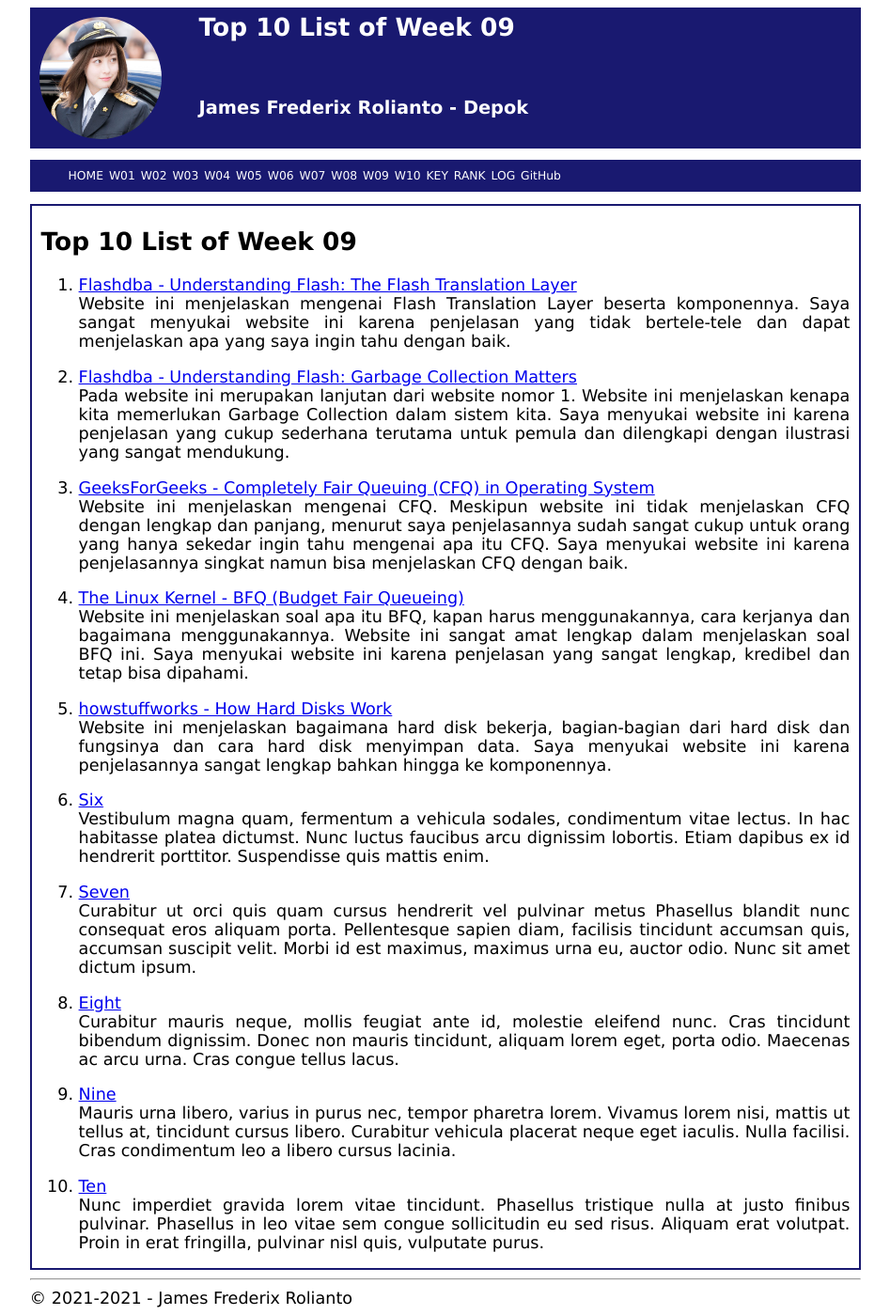
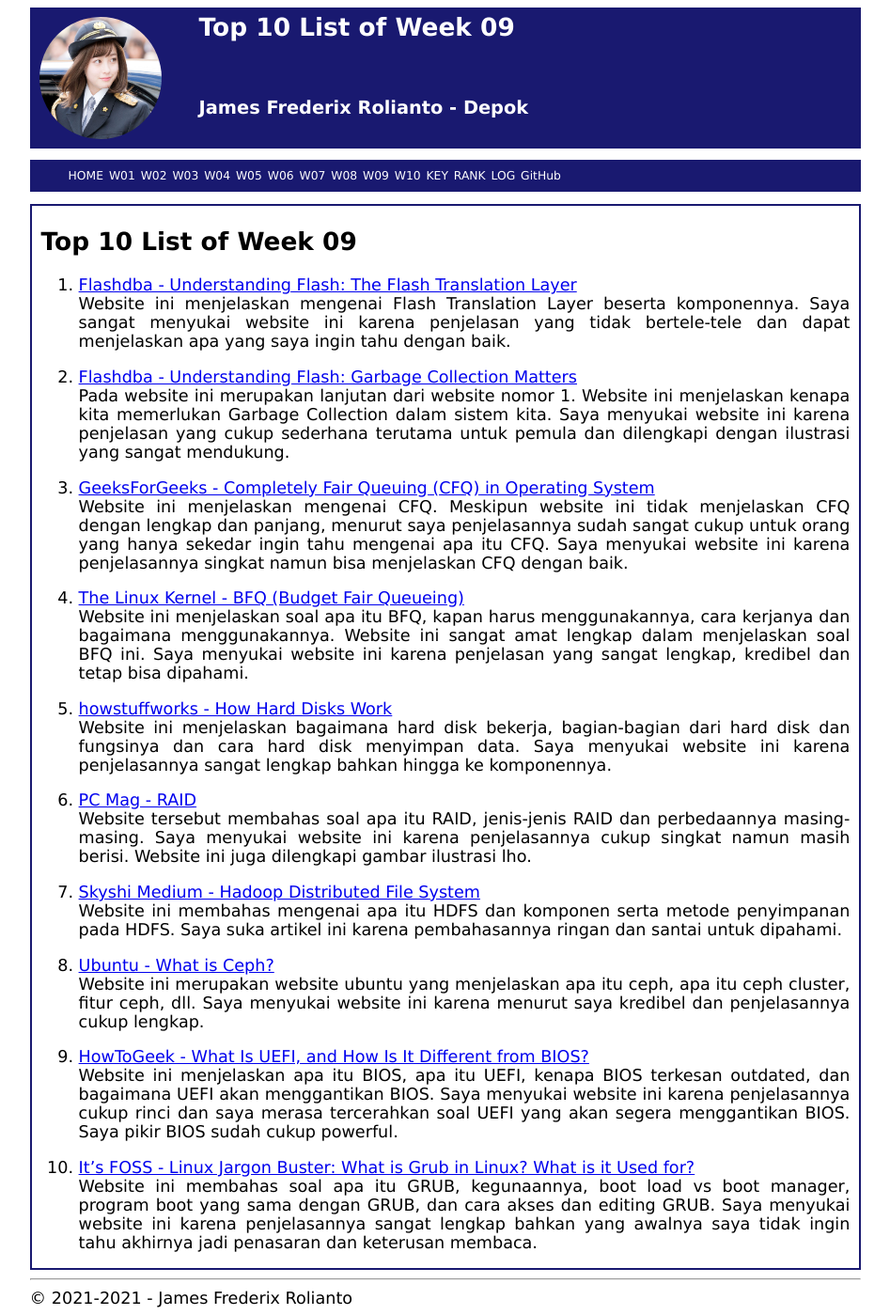
Before and after one commit to SinusCosinusTangen/os211, a Jekyll site: the page built from w09.md, in a window 1280 px wide. Shown: the whole page at 94% size, without its empty margins (166-1113 px from the left). Built offline with Jekyll 4.4.1, drawn with Linux system fonts in a browser that asks for light colours; our own code applies the rules of GitHub Pages for plain Markdown files.

Commit message:
OS211 SinusCosinusTangen

```diff
--- a/w09.md
+++ b/w09.md
@@ -27,37 +27,24 @@ lengkap dalam menjelaskan soal BFQ ini. Saya menyukai website ini karena penjela
 Website ini menjelaskan bagaimana hard disk bekerja, bagian-bagian dari hard disk dan fungsinya dan cara hard disk menyimpan data. Saya
 menyukai website ini karena penjelasannya sangat lengkap bahkan hingga ke komponennya.
 
-6. [Six](https://en.wikipedia.org/wiki/6)<br>
-Vestibulum magna quam, fermentum a vehicula sodales, condimentum vitae lectus.
-In hac habitasse platea dictumst.
-Nunc luctus faucibus arcu dignissim lobortis.
-Etiam dapibus ex id hendrerit porttitor.
-Suspendisse quis mattis enim.
+6. [PC Mag - RAID](https://www.pcmag.com/encyclopedia/term/raid)<br>
+Website tersebut membahas soal apa itu RAID, jenis-jenis RAID dan perbedaannya masing-masing. Saya menyukai website ini karena penjelasannya
+cukup singkat namun masih berisi. Website ini juga dilengkapi gambar ilustrasi lho.
 
-7. [Seven](https://en.wikipedia.org/wiki/7)<br>
-Curabitur ut orci quis quam cursus hendrerit vel pulvinar metus
-Phasellus blandit nunc consequat eros aliquam porta.
-Pellentesque sapien diam, facilisis tincidunt accumsan quis, accumsan suscipit velit.
-Morbi id est maximus, maximus urna eu, auctor odio.
-Nunc sit amet dictum ipsum.
+7. [Skyshi Medium - Hadoop Distributed File System](https://medium.com/skyshidigital/hadoop-distributed-file-system-c1f5c29e9e6e)<br>
+Website ini membahas mengenai apa itu HDFS dan komponen serta metode penyimpanan pada HDFS. Saya suka artikel ini karena pembahasannya ringan
+dan santai untuk dipahami.
 
-8. [Eight](https://en.wikipedia.org/wiki/8)<br>
-Curabitur mauris neque, mollis feugiat ante id, molestie eleifend nunc.
-Cras tincidunt bibendum dignissim.
-Donec non mauris tincidunt, aliquam lorem eget, porta odio.
-Maecenas ac arcu urna.
-Cras congue tellus lacus.
+8. [Ubuntu - What is Ceph?](https://ubuntu.com/ceph/what-is-ceph)<br>
+Website ini merupakan website ubuntu yang menjelaskan apa itu ceph, apa itu ceph cluster, fitur ceph, dll. Saya menyukai website ini karena
+menurut saya kredibel dan penjelasannya cukup lengkap.
 
-9. [Nine](https://en.wikipedia.org/wiki/9)<br>
-Mauris urna libero, varius in purus nec, tempor pharetra lorem.
-Vivamus lorem nisi, mattis ut tellus at, tincidunt cursus libero.
-Curabitur vehicula placerat neque eget iaculis.
-Nulla facilisi.
-Cras condimentum leo a libero cursus lacinia.
+9. [HowToGeek - What Is UEFI, and How Is It Different from BIOS?](https://www.howtogeek.com/56958/htg-explains-how-uefi-will-replace-the-bios/)<br>
+Website ini menjelaskan apa itu BIOS, apa itu UEFI, kenapa BIOS terkesan outdated, dan bagaimana UEFI akan menggantikan BIOS. Saya menyukai
+website ini karena penjelasannya cukup rinci dan saya merasa tercerahkan soal UEFI yang akan segera menggantikan BIOS. Saya pikir BIOS sudah
+cukup powerful.
 
-10. [Ten](https://en.wikipedia.org/wiki/10)<br>
-Nunc imperdiet gravida lorem vitae tincidunt.
-Phasellus tristique nulla at justo finibus pulvinar.
-Phasellus in leo vitae sem congue sollicitudin eu sed risus.
-Aliquam erat volutpat.
-Proin in erat fringilla, pulvinar nisl quis, vulputate purus.
+10. [It's FOSS - Linux Jargon Buster: What is Grub in Linux? What is it Used for?](https://itsfoss.com/what-is-grub/)<br>
+Website ini membahas soal apa itu GRUB, kegunaannya, boot load vs boot manager, program boot yang sama dengan GRUB, dan cara akses dan editing
+GRUB. Saya menyukai website ini karena penjelasannya sangat lengkap bahkan yang awalnya saya tidak ingin tahu akhirnya jadi penasaran dan
+keterusan membaca.
```
